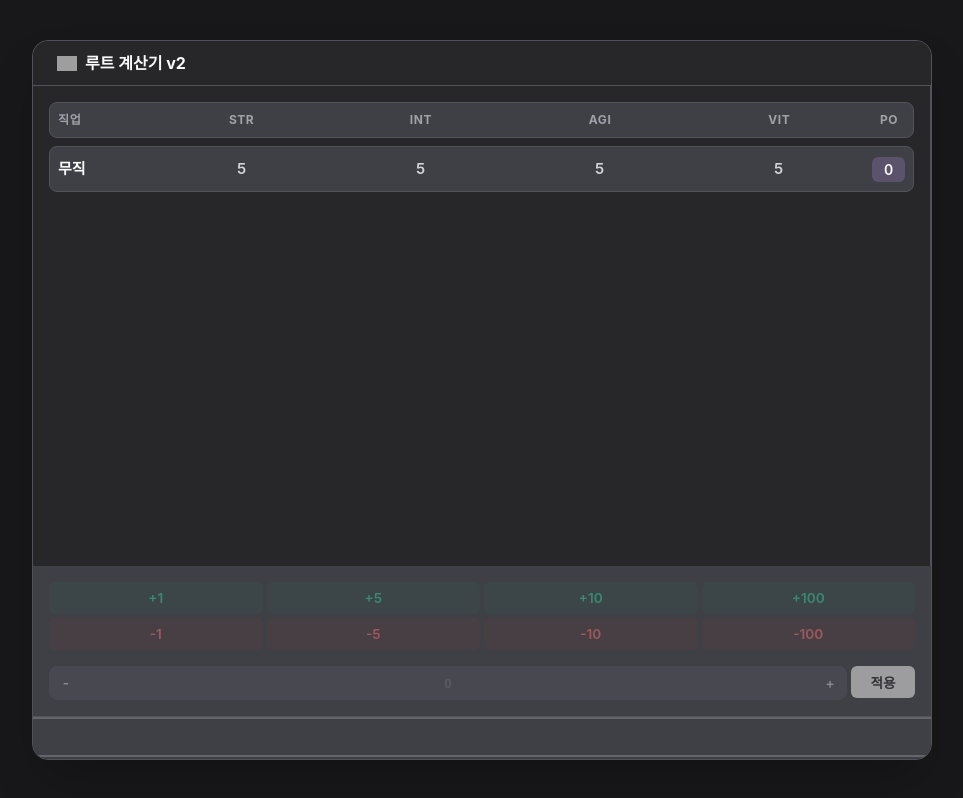
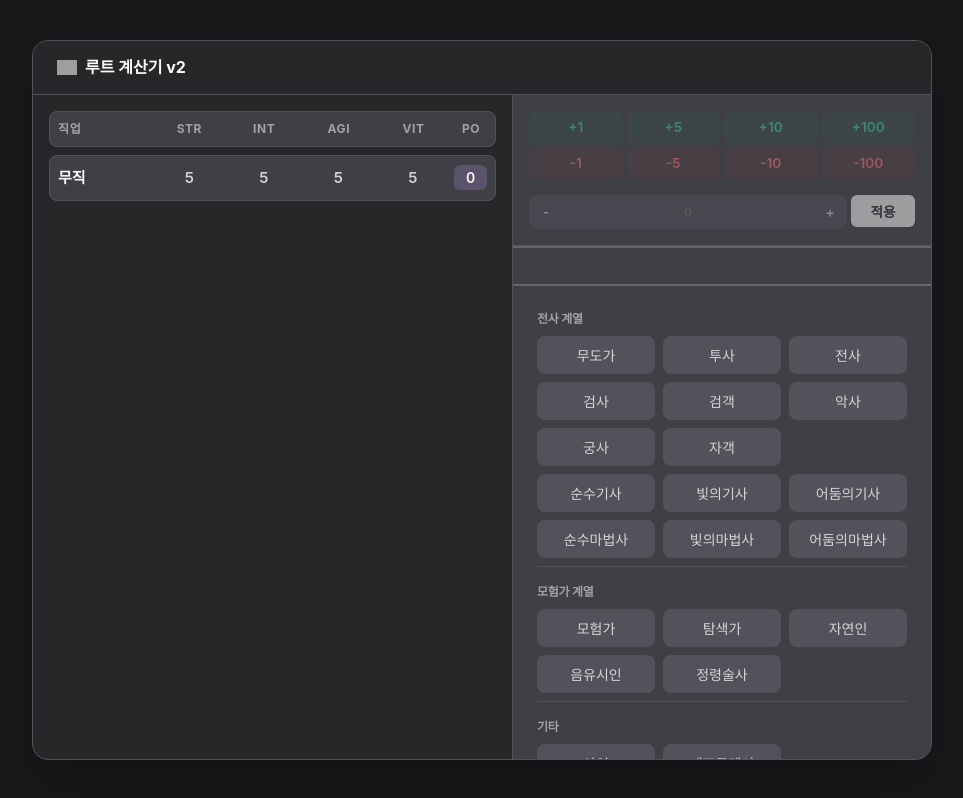
Before and after one commit to ktseo41/route-calculator, a React (Vite) app: page / in a window 1280 px wide. Shown: the whole page, without its empty margins (158-1121 px from the left). Built offline with nearby package versions, Linux system fonts and the light colour scheme; grey boxes are pictures that could not be loaded; some icons are missing; a web font is replaced by a local one.

Commit message:
fix: pc 레이아웃이 달라진 버그

```diff
--- a/src/prototype.css
+++ b/src/prototype.css
@@ -168,16 +168,6 @@ button {
     background-color: var(--bg-tertiary);
     color: var(--text-primary);
   }
-}
-
-/* Main Content Wrapper */
-.content-wrapper {
-  display: flex;
-  flex-direction: column;
-  flex: 1;
-  overflow: hidden;
-  position: relative;
-  width: 100%;
 }
 
 /* Main Content */
```
